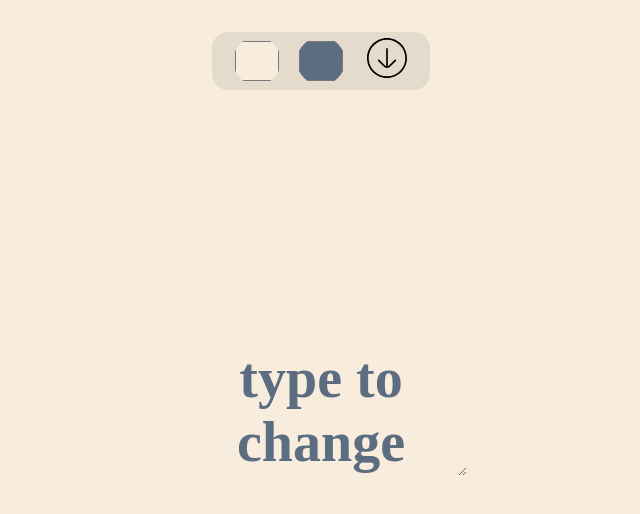
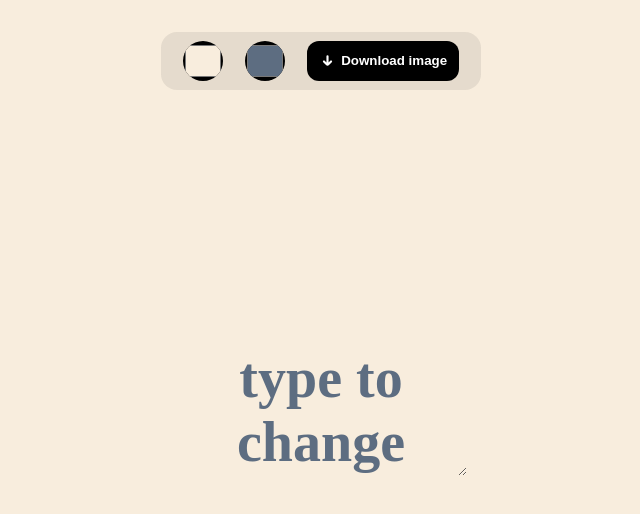
Before and after one commit to georginapuig/pictify, a React (Create React App) app: page / in a window 1280 px wide. Shown: the top 514 px of the page, without its empty margins (319-959 px from the left). Built offline with nearby package versions, Linux system fonts and the light colour scheme.

Commit message:
style bar

```diff
--- a/src/Pictify.css
+++ b/src/Pictify.css
@@ -5,13 +5,14 @@
 }
 
 .PictifyBtns {
-  width: 13rem;
+  width: 20rem;
   background-color: #4040401a;
   border-radius: 16px;
   margin-top: 2rem;
   display: flex;
   justify-content: space-evenly;
-  padding: .3rem;
+  align-items: center;
+  padding: .55rem 0;
 }
 
 .text {
@@ -38,14 +39,17 @@ input[type="color"]::-moz-color-swatch {
   width: 2.5rem;
   height: 2.5rem;
   border: none;
+  background-color: #fff;
   border-radius: 50%;
   padding: 0;
 }
 
-input[type="color"]::-moz-color-swatch-wrapper {
+input[type="color"] {
+  cursor: pointer;
   width: 2.5rem;
   height: 2.5rem;
   border: none;
+  background-color: black;
   border-radius: 50%;
   padding: 0;
 }
@@ -53,21 +57,14 @@ input[type="color"]::-moz-color-swatch-wrapper {
 .downloadBtn {
   cursor: pointer;
   display: inline-flex;
-  width: 3rem;
-  height: 3rem;
-  border-radius: 50%;
+  align-items: center;
+  height: 2.5rem;
+  padding: .5rem .75rem;
+  border-radius: 12px;
   border: none;
-  background-color: transparent;
-}
-
-input[type="color"] {
-  cursor: pointer;
-  width: 3rem;
-  height: 3rem;
-  border: none;
-  background-color: transparent;
-  border-radius: 50%;
-  padding: 0;
+  background-color: black;
+  color: white;
+  font-weight: 600;
 }
 
 textarea:focus-visible {
--- a/src/Pictify.js
+++ b/src/Pictify.js
@@ -1,12 +1,13 @@
 import React, { useRef, useState } from 'react';
 import './Pictify.css';
-import arrowDown from './arrow-circle-down.svg';
+import arrowDown from './arrow-small-down.svg';
 import * as htmlToImage from 'html-to-image';
 
 export default function Pictify(props) {
 	const [text, setText] = useState('type to change');
 	const [color, setColor] = useState('#5d6d81');
 
+	// creating a reference to the div with the id of domEl.
 	const domEl = useRef(null);
 
 	const handleChange = e => {
@@ -47,7 +48,12 @@ export default function Pictify(props) {
 					value={color}
 				/>
 				<button className='downloadBtn' onClick={downloadImage}>
-					<img src={arrowDown} alt='test' />
+					<img
+						style={{ marginRight: '.35rem' }}
+						src={arrowDown}
+						alt='arrow-down'
+					/>
+					Download image
 				</button>
 			</div>
 
```
Also changed, not shown: src/arrow-small-down.svg (added).
